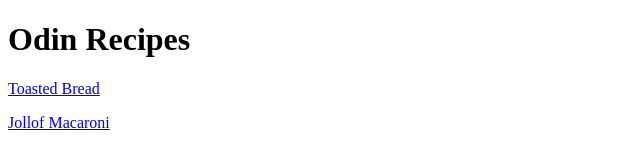
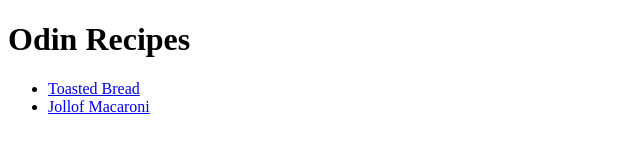
Before and after one commit to Imoemi/odin-recipes, a plain HTML site: page index.html in a window 1280 px wide. Shown: the whole page, without its empty margins (0-640 px from the left). Drawn offline with Linux system fonts and the light colour scheme.

Commit message:
edited description for the recipe

```diff
--- a/index.html
+++ b/index.html
@@ -6,9 +6,9 @@
 </head>
 <body>
     <h1>Odin Recipes</h1>
-    <a href="recipes/toasted_bread.html">Toasted Bread</a>
-    <p>
-        <a href="recipes/jollof_macaroni.html">Jollof Macaroni</a>
-    </p>
+    <ul>
+    <li><a href="recipes/toasted_bread.html">Toasted Bread</a></li>
+    <li><a href="recipes/jollof_macaroni.html">Jollof Macaroni</a></li>
+</ul>
 </body>
 </html>
```
Also changed, not shown: recipes/jollof_macaroni.html (+2 -2 lines).
